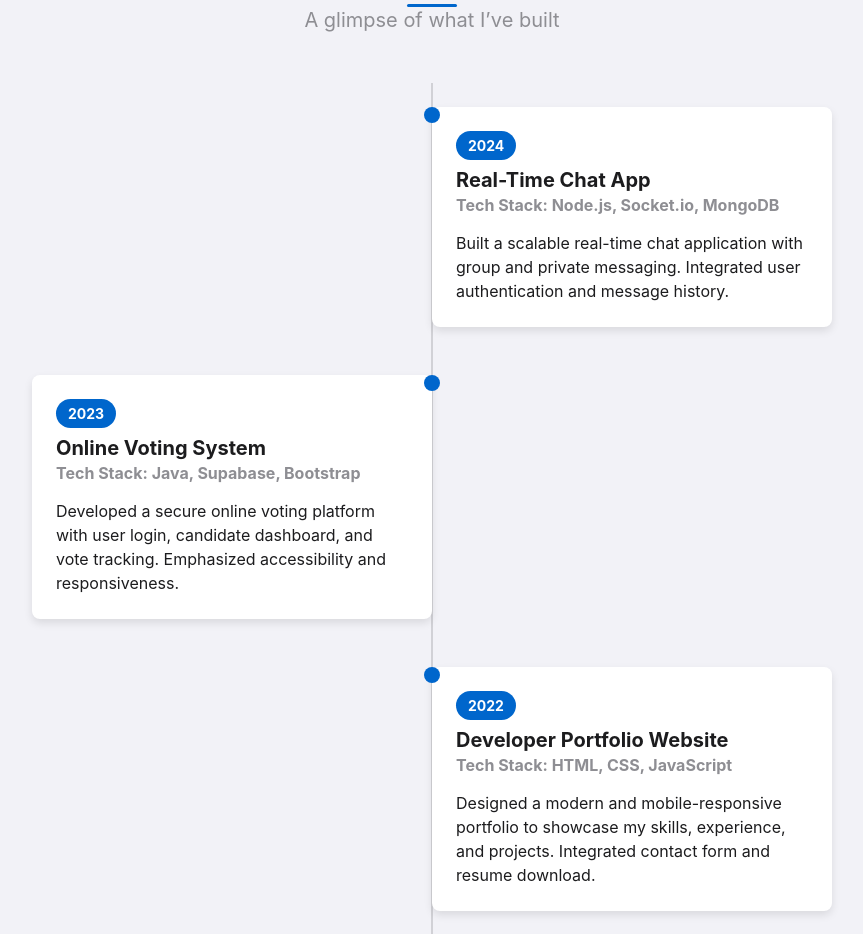
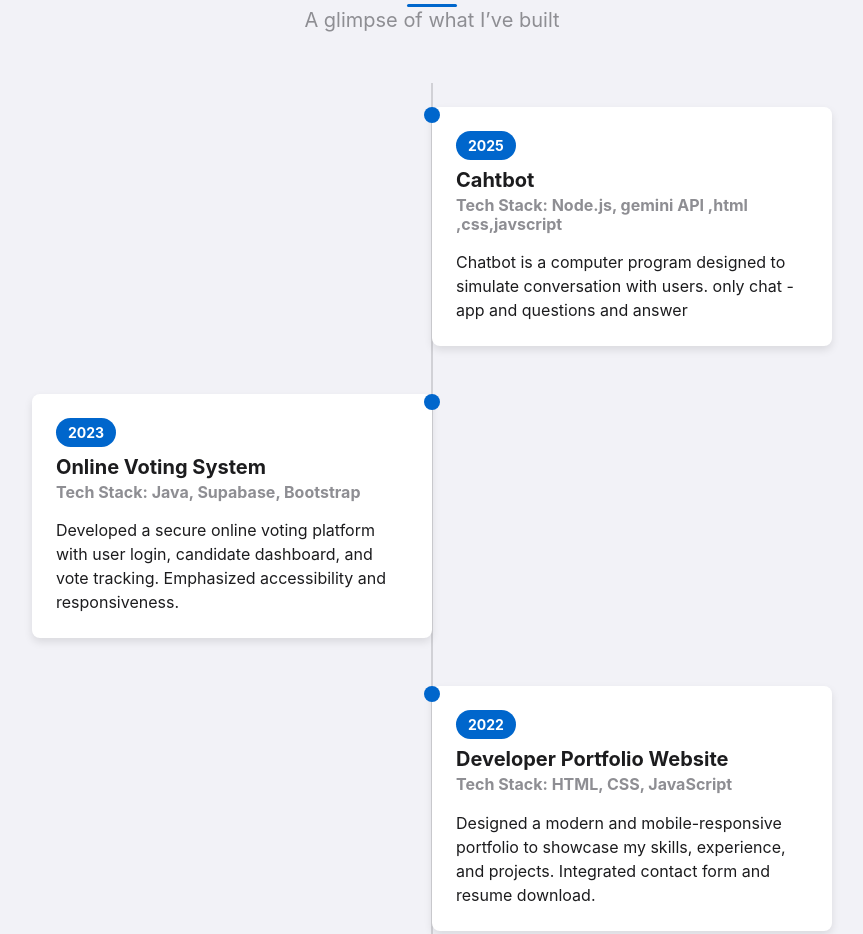
Before and after one commit to Manishshrmam69/myweb, a website: page index.html in a window 1280 px wide. Shown: the part 2148-3082 px from the top of the page, without its empty margins (208-1071 px from the left). Drawn offline with nearby package versions, Linux system fonts and the light colour scheme.

Commit message:
Update index.html change project

```diff
--- a/index.html
+++ b/index.html
@@ -235,10 +235,10 @@
       <div class="timeline">
         <div class="timeline-item" data-aos="fade-up" data-aos-delay="100">
           <div class="timeline-content">
-            <span class="timeline-date">2024</span>
-            <h3 class="timeline-title">Real-Time Chat App</h3>
-            <h4 class="timeline-company">Tech Stack: Node.js, Socket.io, MongoDB</h4>
-            <p class="timeline-description">Built a scalable real-time chat application with group and private messaging. Integrated user authentication and message history.</p>
+            <span class="timeline-date">2025</span>
+            <h3 class="timeline-title">Cahtbot</h3>
+            <h4 class="timeline-company">Tech Stack: Node.js,  gemini API ,html ,css,javscript</h4>
+            <p class="timeline-description">Chatbot is a computer program designed to simulate conversation with users. only chat -app and questions and  answer </p>
           </div>
         </div>
         <div class="timeline-item" data-aos="fade-up" data-aos-delay="200">
```
